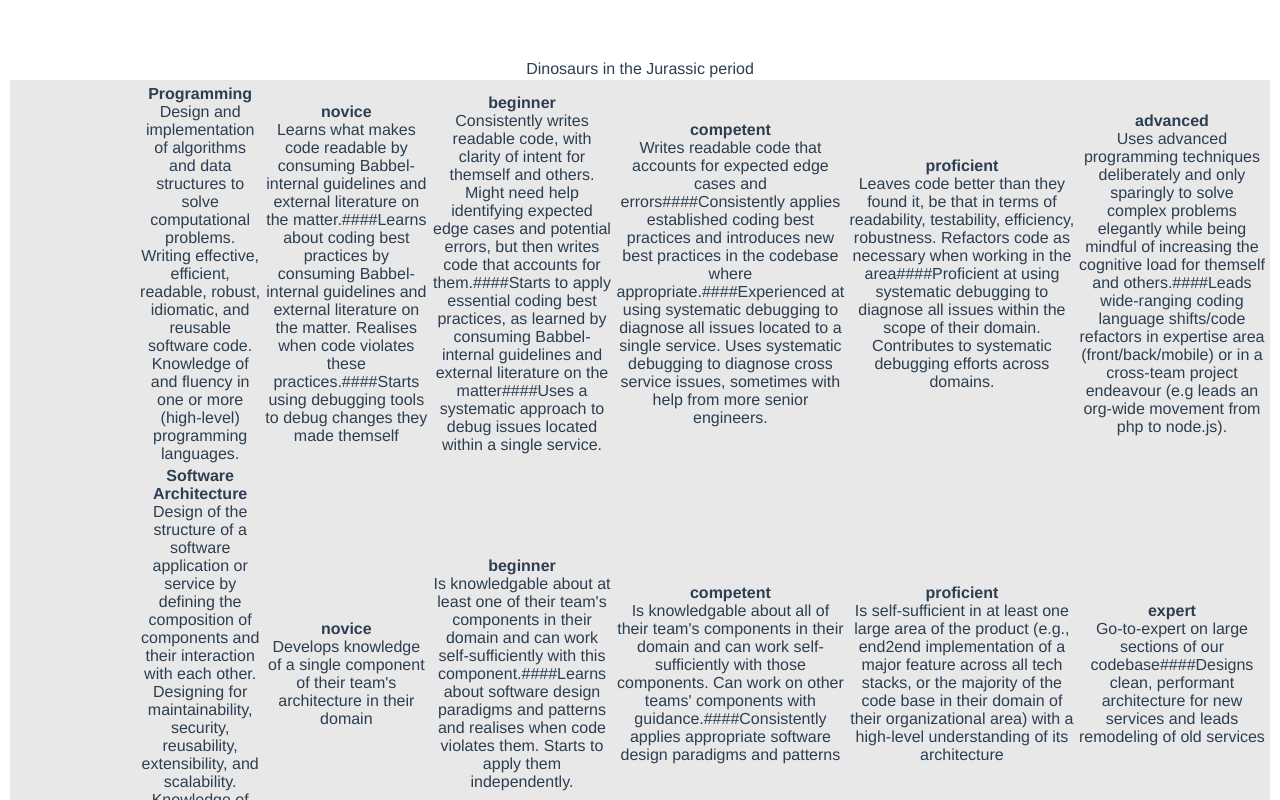
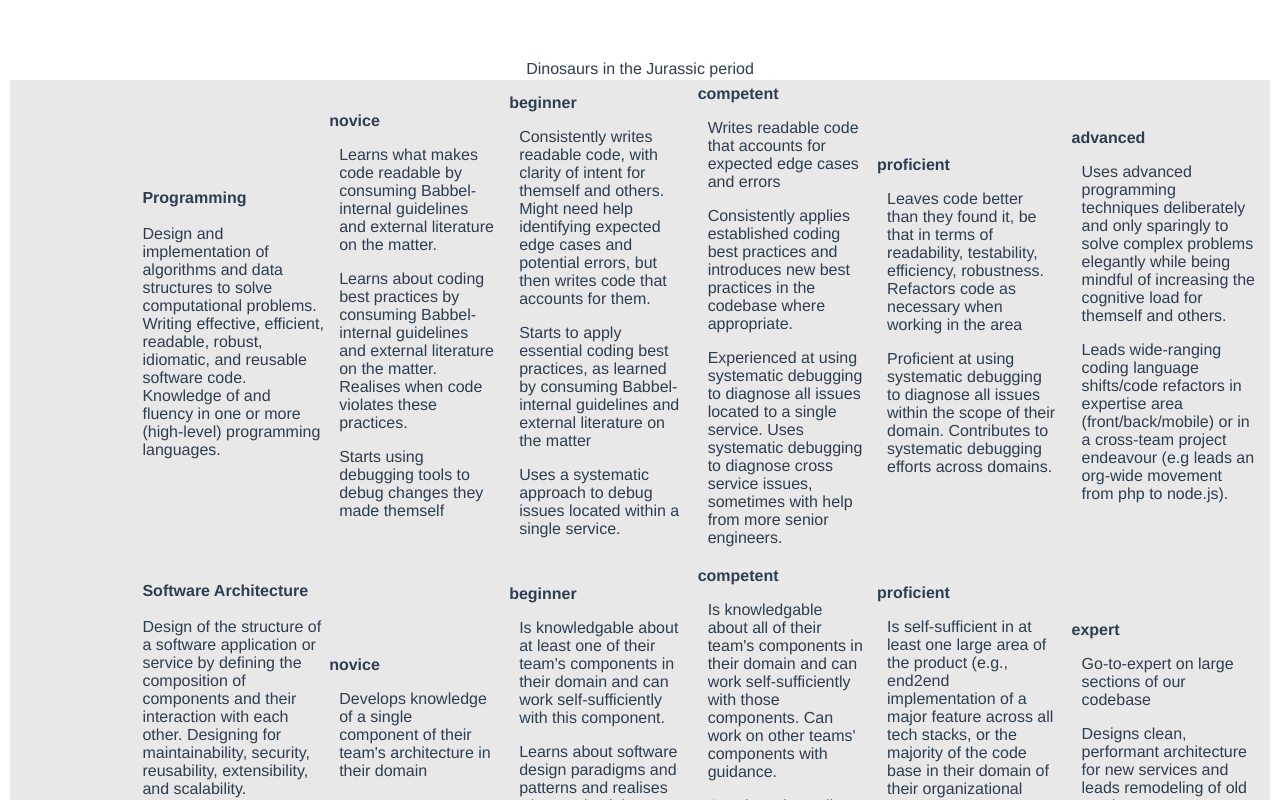
Before and after one commit to rnegash/cornbread, a Vue app: page / in a window 1280 px wide. Shown: the top 800 px of the page. Built offline with nearby package versions, Linux system fonts and the light colour scheme.

Commit message:
fix criteria presentation

```diff
--- a/src/components/HelloWorld.vue
+++ b/src/components/HelloWorld.vue
@@ -1,6 +1,5 @@
 <template>
   <div class="hello">
-    <!-- <h1>{{ skills }}</h1> -->
     <table>
       <caption>
         Dinosaurs in the Jurassic period
@@ -23,13 +22,17 @@
             <tr v-for="skill in category.skills" :key="skill">
               <td>
                 <b>{{ skill.name }}</b
-                ><br />
+                ><br /><br />
                 {{ skill.description }}
               </td>
               <td v-for="level in skill.levels" :key="level">
                 <b>{{ level.level }}</b
                 ><br />
-                {{ level.criteria.join("####") }}
+                <ul v-for="criteria in level.criteria" :key="criteria">
+                  <li>
+                    {{ criteria }}
+                  </li>
+                </ul>
               </td>
             </tr>
           </table>
@@ -68,6 +71,7 @@ a {
 table {
   display: table;
   width: 100%;
+  text-align: left;
 }
 .skills {
   display: table;
```
